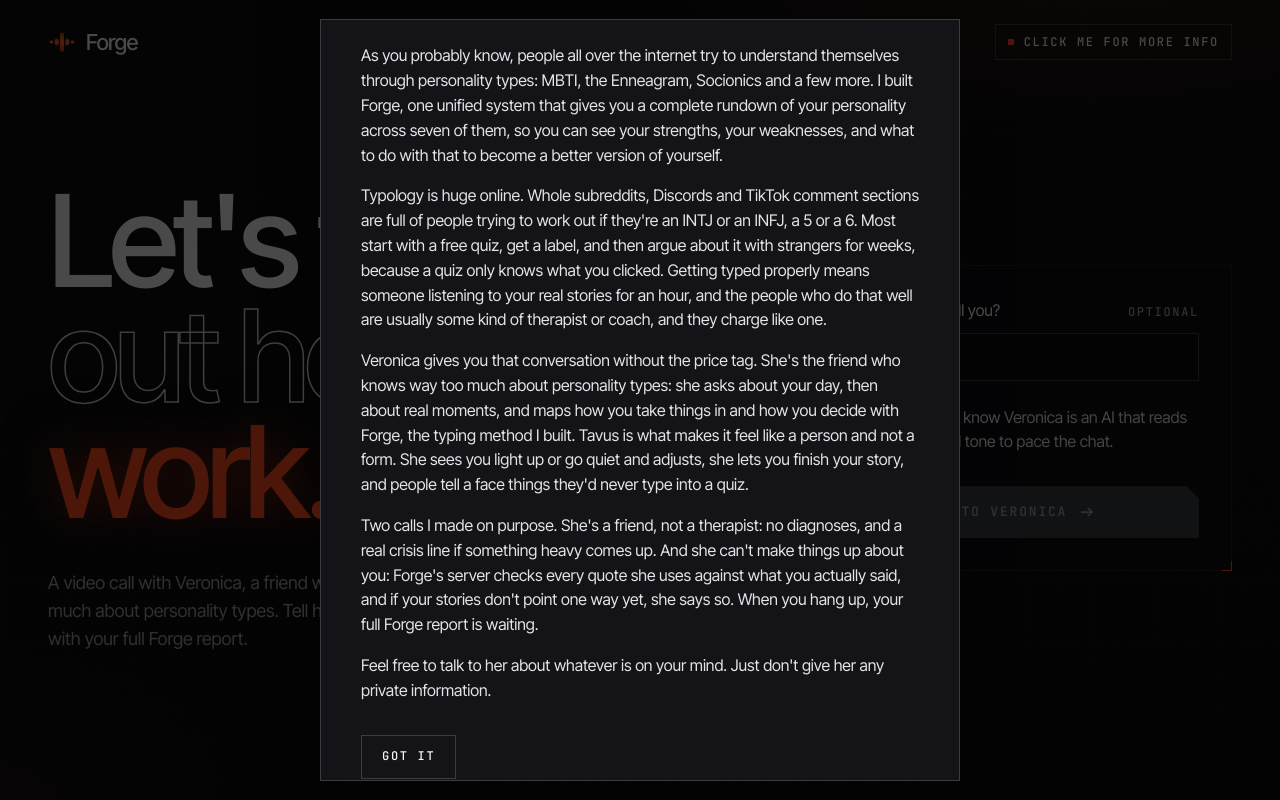
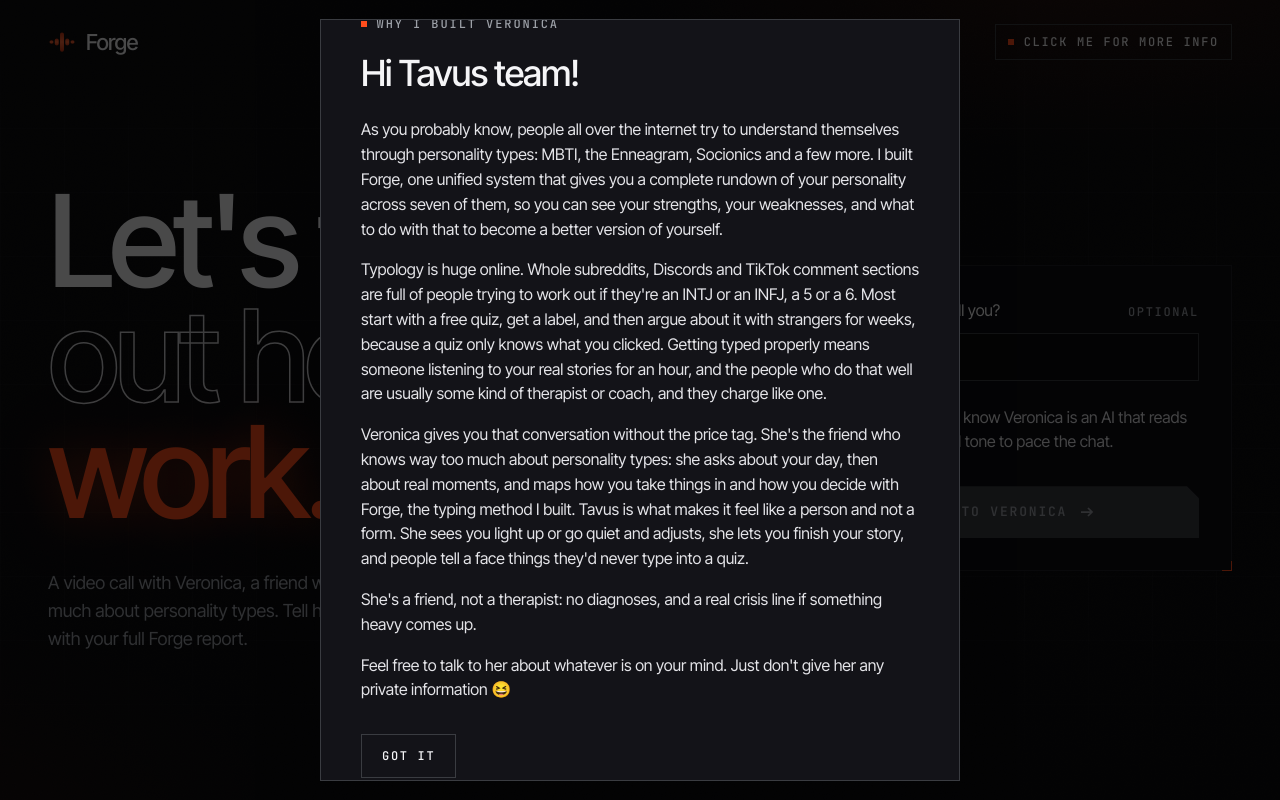
Before and after one commit to Elysian11110/forge-on-tavus, a Next.js app: page /homepage in a window 1280 px wide. Both pictures are taken after a click on the button "CLICK ME FOR MORE INFO". Built offline with nearby package versions, Linux system fonts and the light colour scheme; what @daily-co/daily-react would draw is missing.

Commit message:
shorter friend-not-therapist line in the note, and a laugh on the private-information one

```diff
--- a/app/components/about-veronica.tsx
+++ b/app/components/about-veronica.tsx
@@ -84,13 +84,11 @@
               they&apos;d never type into a quiz.
             </p>
             <p>
-              Two calls I made on purpose. She&apos;s a friend, not a therapist: no diagnoses, and a real crisis line if
-              something heavy comes up. And she can&apos;t make things up about you: Forge&apos;s server checks every quote
-              she uses against what you actually said, and if your stories don&apos;t point one way yet, she says so. When
-              you hang up, your full Forge report is waiting.
+              She&apos;s a friend, not a therapist: no diagnoses, and a real crisis line if something heavy comes up.
             </p>
             <p>
-              Feel free to talk to her about whatever is on your mind. Just don&apos;t give her any private information.
+              Feel free to talk to her about whatever is on your mind. Just don&apos;t give her any private information{" "}
+              <span aria-hidden>😆</span>
             </p>
           </div>
           <form method="dialog" className="mt-8">
```
